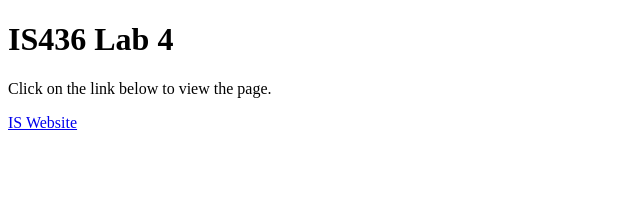
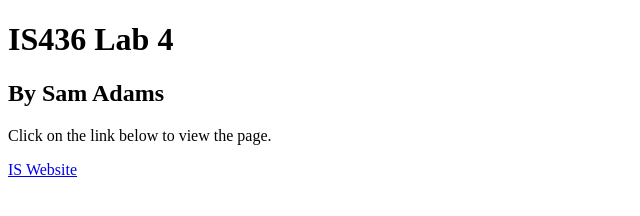
Before and after one commit to sadams0978/IS436lab4, a plain HTML site: page index.html in a window 1280 px wide. Shown: the whole page, without its empty margins (0-640 px from the left). Drawn offline with Linux system fonts and the light colour scheme.

Commit message:
Added H2 HTML

```diff
--- a/index.html
+++ b/index.html
@@ -5,6 +5,7 @@
 </head>
 <body>
 <h1>IS436 Lab 4</h1>
+<h2> By Sam Adams</h2>
 <p>Click on the link below to view the page.</p>
 <a href="https://informationsystems.umbc.edu">IS Website</a>
 
```
